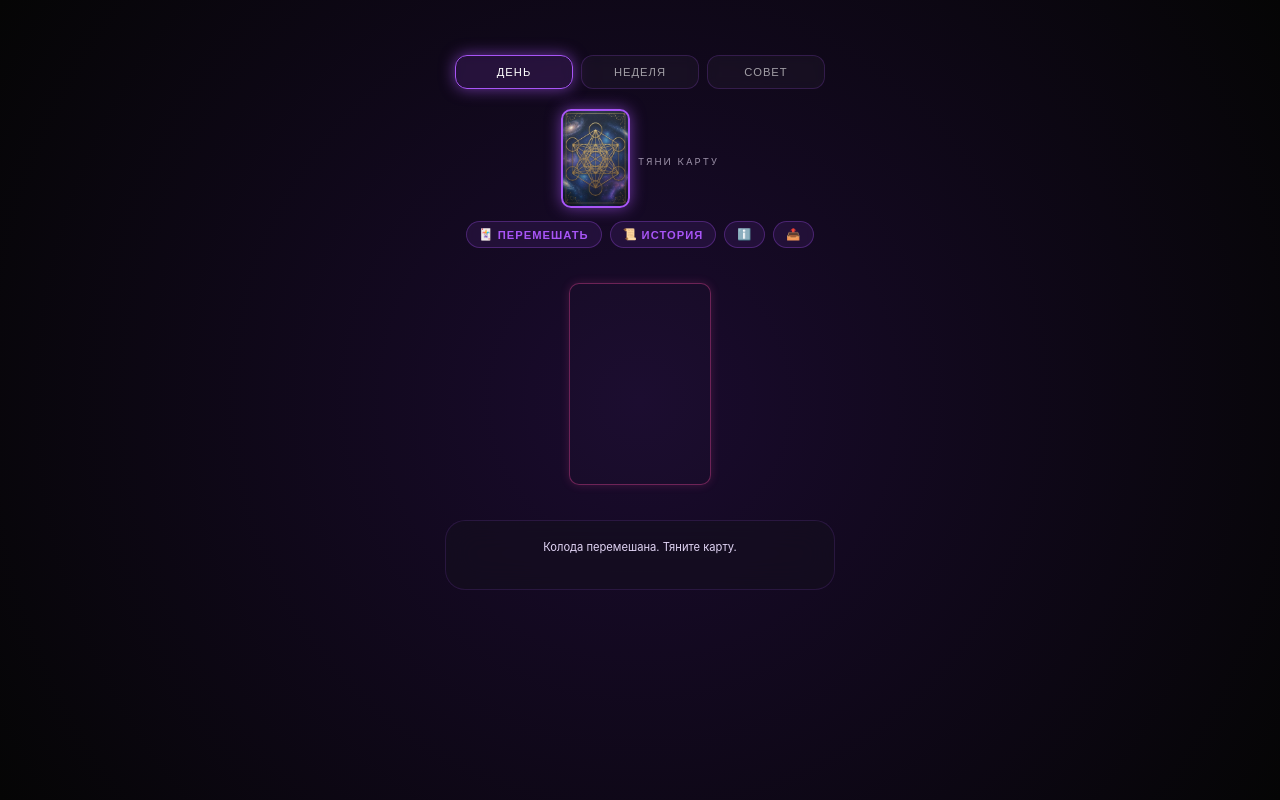
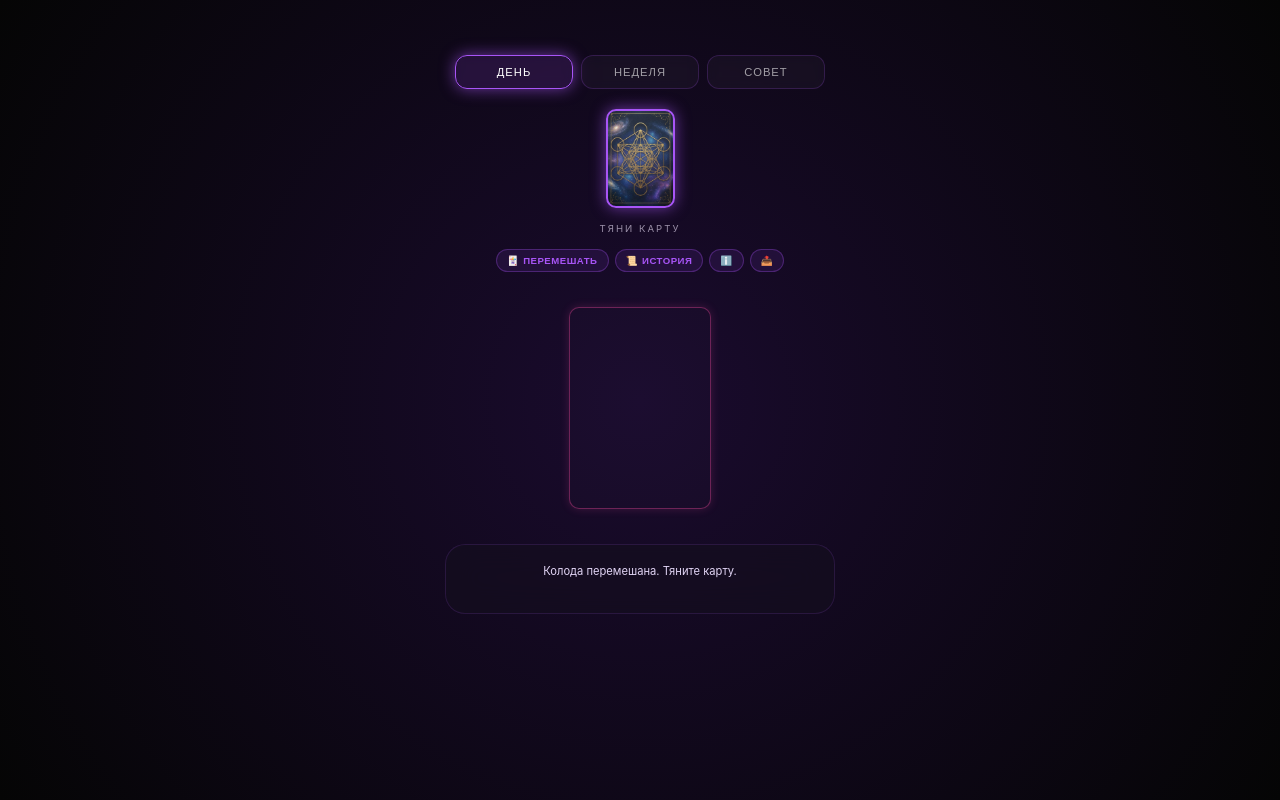
Before and after one commit to DShakoid/cosmic-taro-tma, a plain HTML site: page taro/index.html in a window 1280 px wide. Drawn offline with Linux system fonts and the light colour scheme.

Commit message:
Update index.html

```diff
--- a/taro/index.html
+++ b/taro/index.html
@@ -67,11 +67,11 @@
     }
     .deck-container {
     display: flex;
-        flex-wrap: wrap;
-        justify-content: center;
+    flex-direction: column;
     align-items: center;
-        gap: 8px;
+    gap: 10px;
     margin-bottom: 20px;
+    width: 100%;
 }
     .deck {
         width: 65px; height: 95px;
@@ -237,18 +237,19 @@
     background: rgba(168, 85, 247, 0.1);
     border: 1px solid rgba(168, 85, 247, 0.3);
     color: var(--purp);
-        padding: 6px 12px;
+    padding: 5px 10px;
     border-radius: 20px;
-        font-size: 0.7rem;
+    font-size: 0.6rem;
     font-weight: bold;
     cursor: pointer;
     transition: 0.3s;
-        letter-spacing: 1px;
+    letter-spacing: 0.5px;
     text-transform: uppercase;
     backdrop-filter: blur(5px);
     display: inline-flex;
     align-items: center;
     gap: 4px;
+    white-space: nowrap;
 }
 
 .shuffle-btn:hover {
@@ -257,7 +258,25 @@
     color: white;
 }
 
-    .shuffle-btn:active { transform: scale(0.95); }
+.shuffle-btn:active {
+    transform: scale(0.95);
+}
+
+/* Убираем margin-left у первой кнопки в группе */
+.button-group .shuffle-btn:first-child {
+    margin-left: 0;
+}
+
+/* Адаптив для узких экранов */
+@media (max-width: 380px) {
+    .shuffle-btn {
+        padding: 4px 8px;
+        font-size: 0.55rem;
+    }
+    .button-group {
+        gap: 4px;
+    }
+}
 
     .card-anim.shuffle-card {
         transition: all 0.4s cubic-bezier(0.34, 1.2, 0.64, 1);
@@ -282,9 +301,11 @@
     display: flex;
     flex-wrap: wrap;
     justify-content: center;
-        gap: 8px;
+    gap: 6px;
     margin-top: 5px;
+    width: 100%;
 }
+
 </style>
 </head>
 <body>
```
Lines whose indentation alone changed are shown as unchanged.
